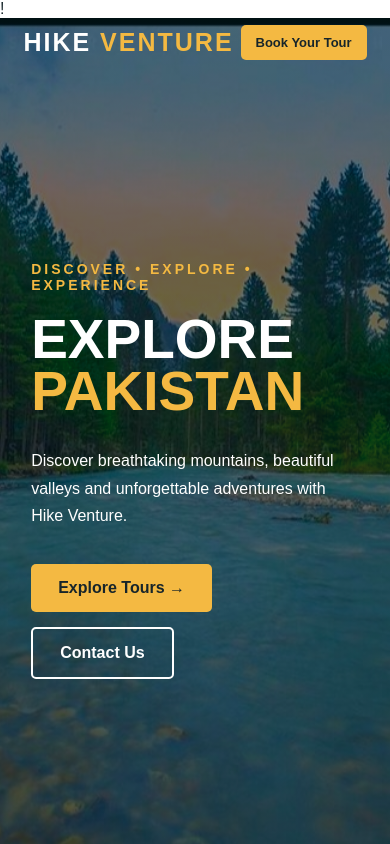
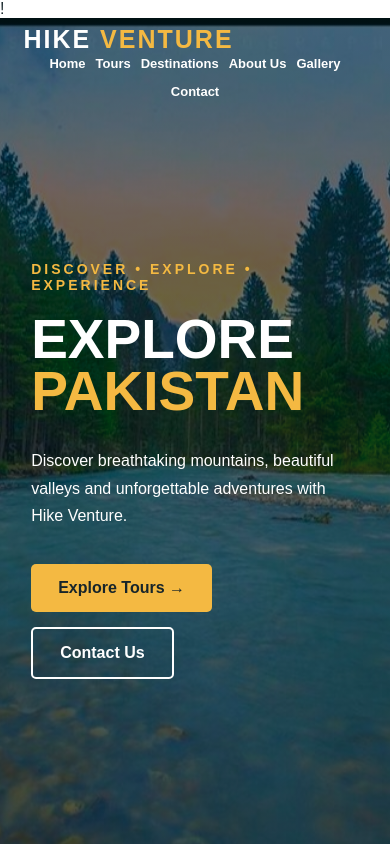
Before and after one commit to multandigitalstudio/hike-venture, a plain HTML site: page index.html in a window 390 px wide. Shown: the top 844 px of the page. Drawn offline with Linux system fonts and the light colour scheme.

Commit message:
Update style.css

```diff
--- a/style.css
+++ b/style.css
@@ -782,3 +782,30 @@ a {
     }
 
 }
+@media (max-width: 768px) {
+
+    .navbar {
+        flex-wrap: wrap;
+    }
+
+    .nav-links {
+        display: flex;
+        flex-wrap: wrap;
+        width: 100%;
+        justify-content: center;
+        gap: 10px;
+    }
+
+    .nav-links li {
+        list-style: none;
+    }
+
+    .nav-links a {
+        font-size: 13px;
+    }
+
+    .book-btn {
+        display: none;
+    }
+
+}
```
